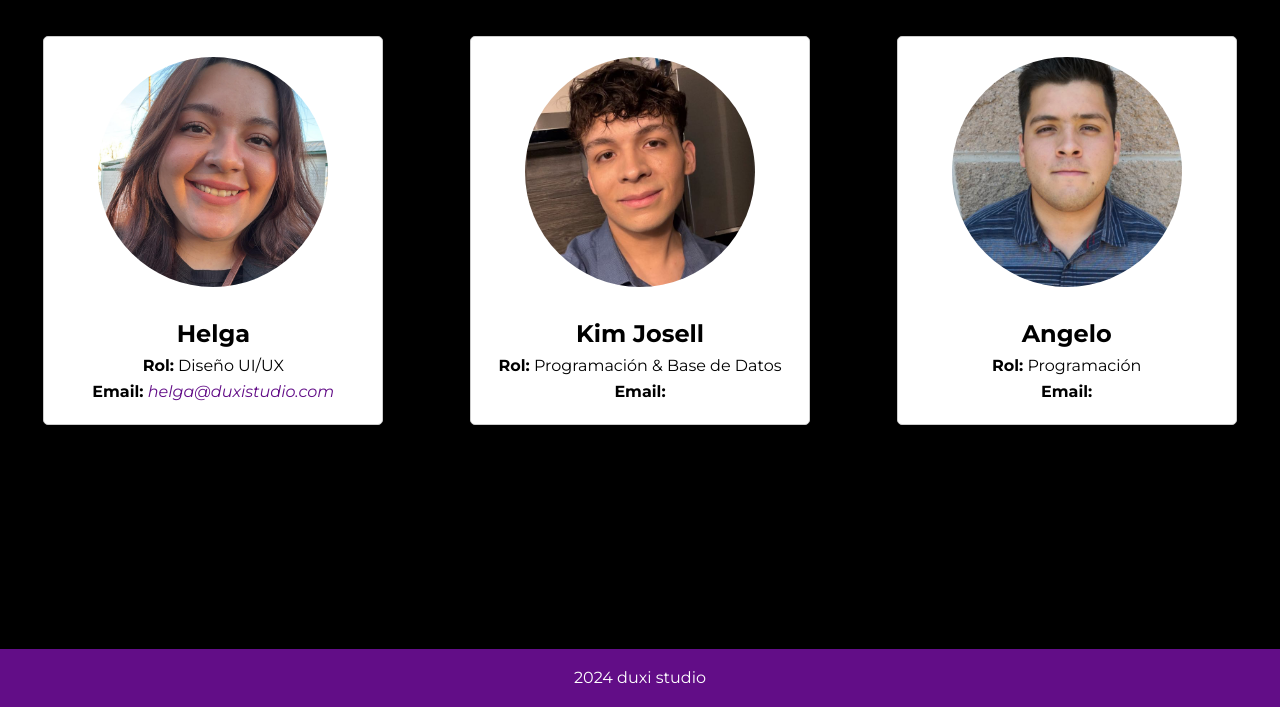
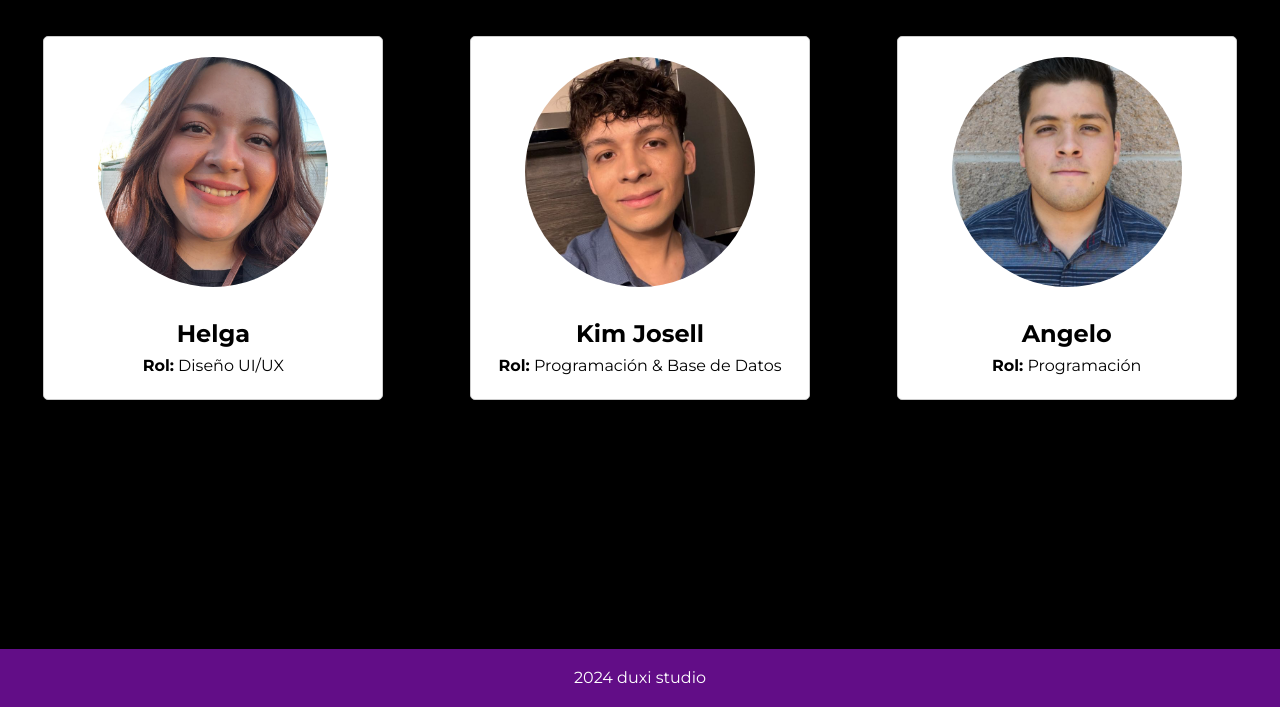
Before and after one commit to helgagaona/im-tired, a plain HTML site: page about.html in a window 1280 px wide. Shown: the part 93-800 px from the top of the page. Drawn offline with Linux system fonts and the light colour scheme.

Commit message:
quite emails de nosotros

```diff
--- a/about.html
+++ b/about.html
@@ -47,19 +47,17 @@
                 <img class="team-pic" src="images/images/Helga Gaona.jpeg" alt="Helga Gaona">
                 <h2>Helga</h2>
                 <p><strong>Rol:</strong> Diseño UI/UX</p>
-                <p><strong>Email:</strong> <a class="mail" href="mailto:helgacamin@gmail.com">helga@duxistudio.com </a></p>
             </div>
             <div class="member">
                  <img class="team-pic" src="images/images/kim.png" alt="Kim Josell">
                 <h2>Kim Josell</h2>
                 <p><strong>Rol:</strong> Programación & Base de Datos</p>
-                <p><strong>Email:</strong> <a class="mail" href="mailto:kim@dexi.com"></a></p>
+
             </div>
             <div class="member">
                 <img class="team-pic" src="images/images/angelo.png" alt="Angelo Gaona">
                 <h2>Angelo</h2>
                 <p><strong>Rol:</strong> Programación</p>
-                <p><strong>Email:</strong> <a class="mail" href="mailto:angelo@dexi.com"></a></p>
             </div>
         </section>
     </main>
```
